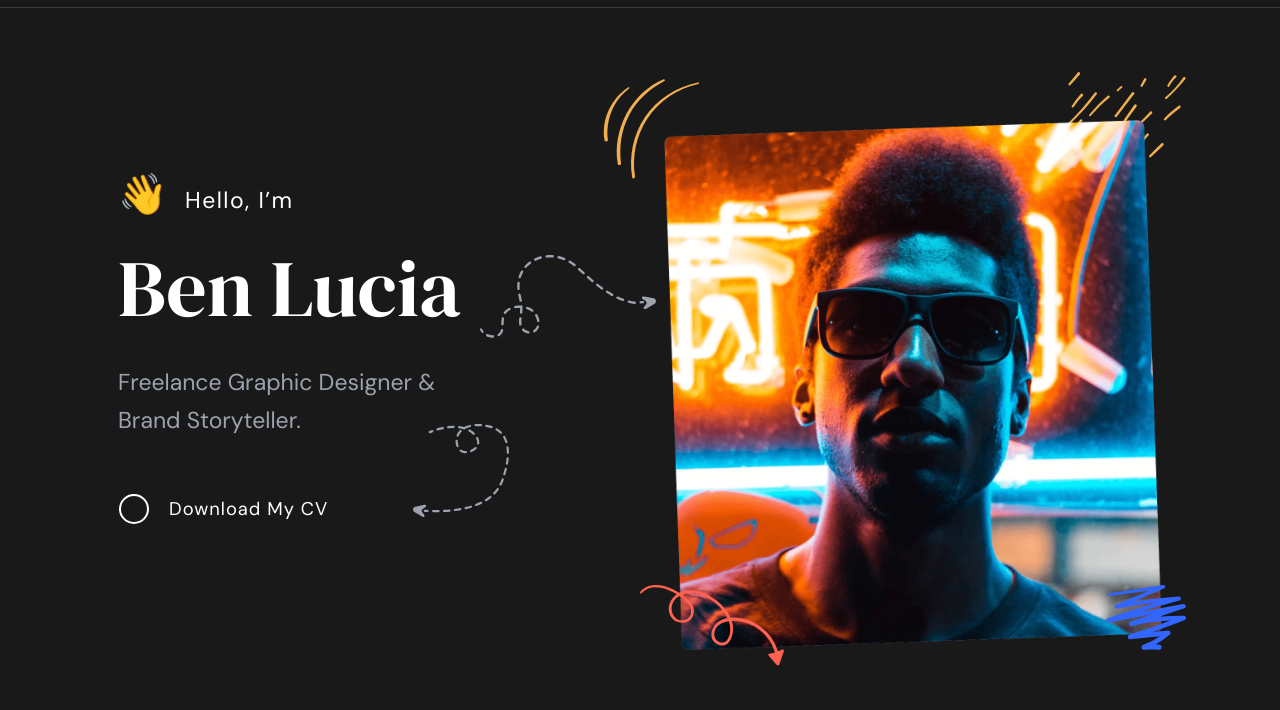
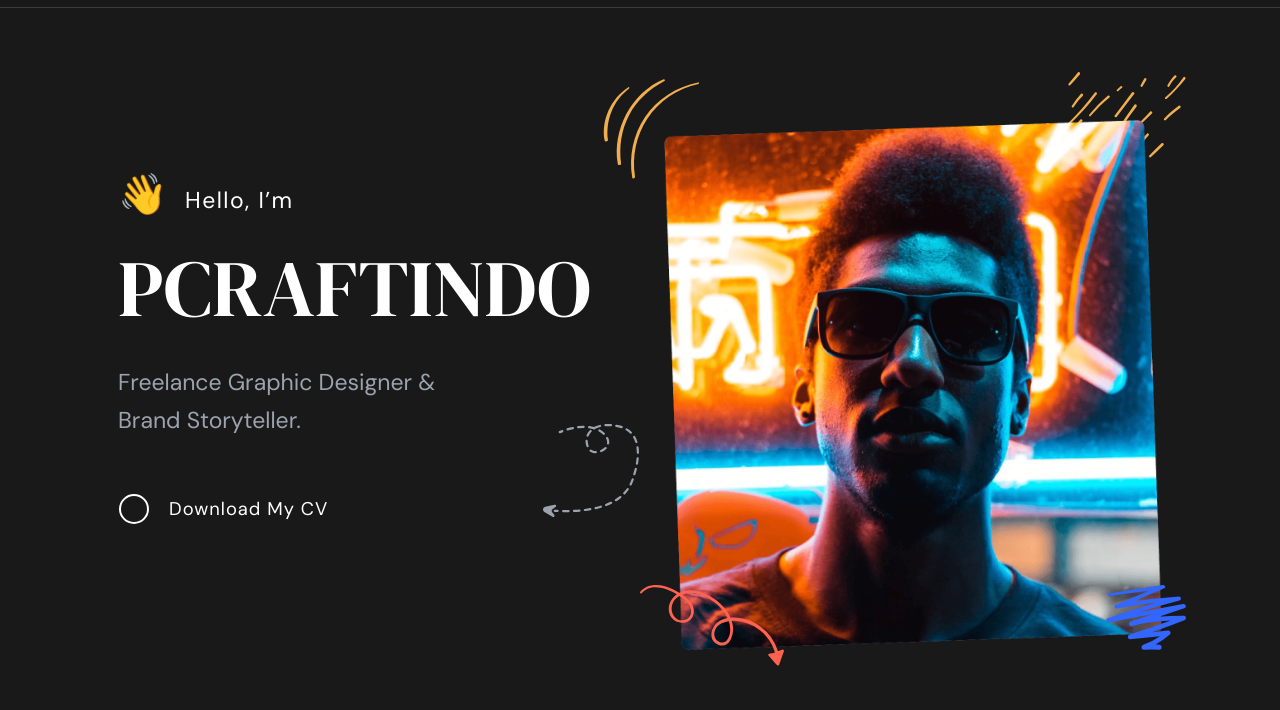
Before and after one commit to pcraftindo/pcraftindo.github.io, a plain HTML site: page index.html in a window 1280 px wide. Shown: the part 90-800 px from the top of the page. Drawn offline with Linux system fonts and the light colour scheme.

Commit message:
Update index.html

```diff
--- a/index.html
+++ b/index.html
@@ -45,7 +45,7 @@
   </noscript>
 
   <!-- Page Title -->
-  <title>Bootstrap 5 HTML Template</title>
+  <title>Paper Craft Indo</title>
 
 </head>
 <body class="">
@@ -92,7 +92,7 @@
             <div class="col-12 col-md-6">
                 <p class="lead tracking-wide" data-aos="fade-left"><span class="display-6 me-2">👋</span> Hello, I’m</p>
                 <h1 class="display-1 mb-4 position-relative d-table">
-                    <span class="d-block" data-aos="fade-right" data-aos-delay="250">Ben Lucia</span>
+                    <span class="d-block" data-aos="fade-right" data-aos-delay="250">PCRAFTINDO</span>
                     <div class="f-w-44 text-muted position-absolute end-n50 top-0 me-n4 d-none d-xl-block" data-aos="fade-in" data-aos-delay="900">
                         <svg viewBox="0 0 149 70" version="1.1" xmlns="http://www.w3.org/2000/svg" xmlns:xlink="http://www.w3.org/1999/xlink">
                             <defs>
```
